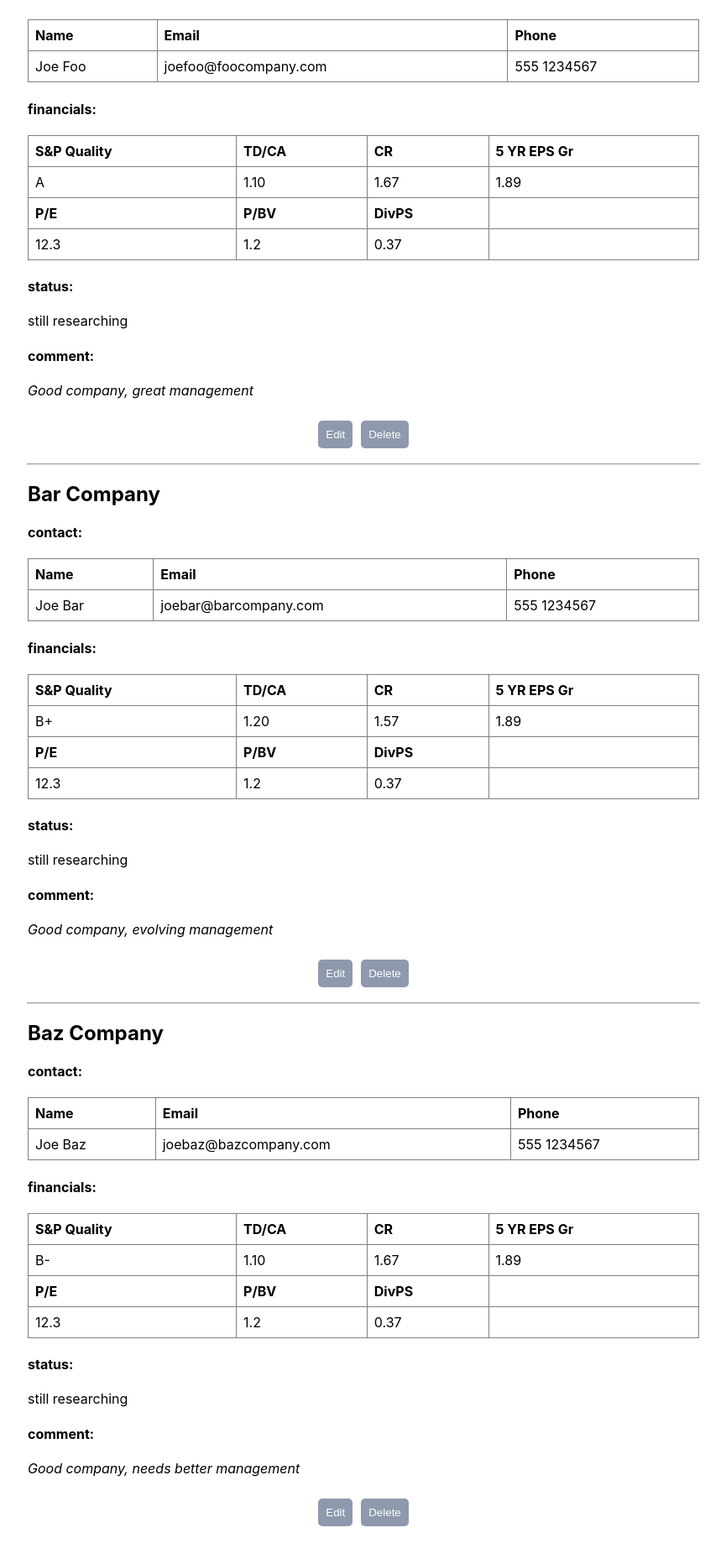
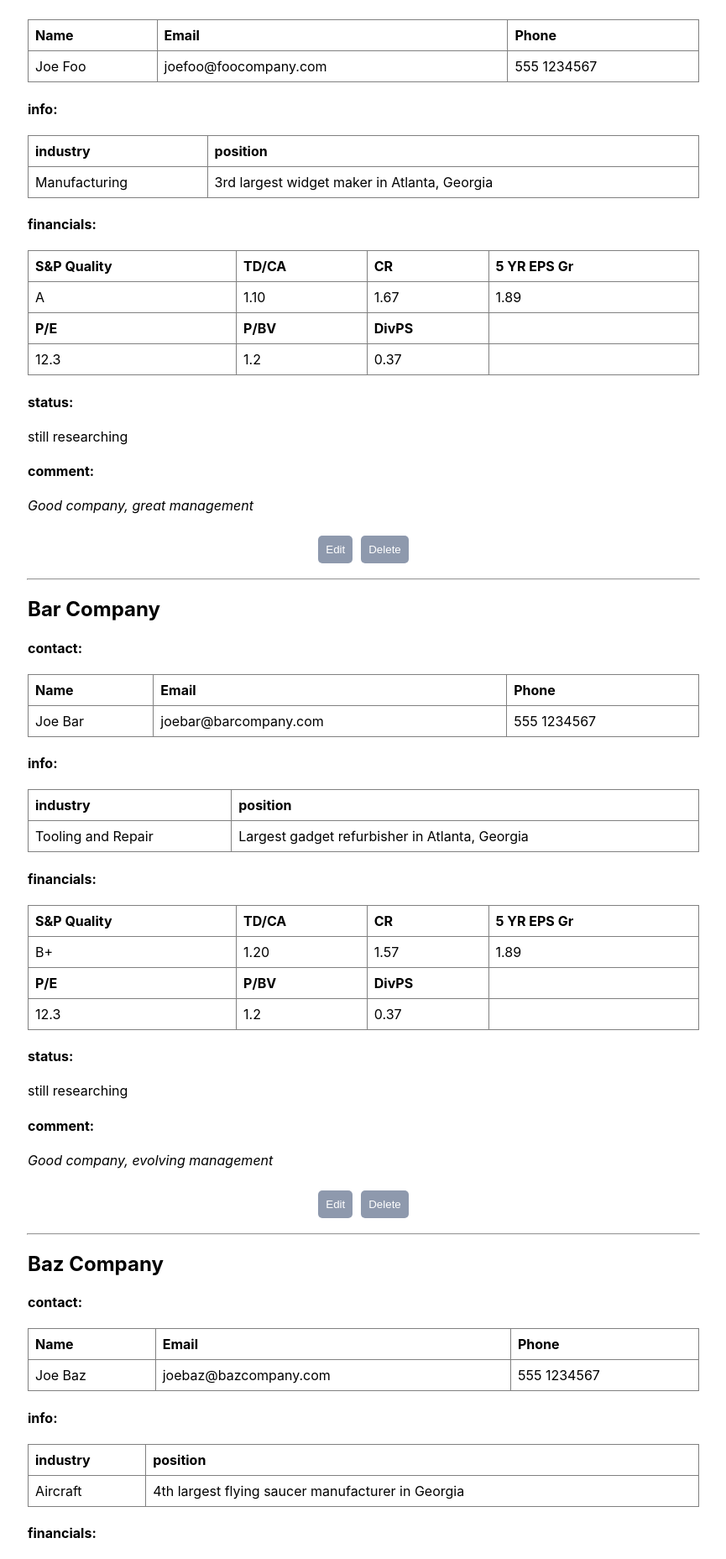
Before and after one commit to deepbsd/AcquireCo, a React (Create React App) app: page /listpage in a window 1280 px wide. Shown: the part 283-2140 px from the top of the page at 84% size, without its empty margins (207-1072 px from the left). Before the commit the page ends 2111 px from the top, so only its background shows below. Built offline with nearby package versions, Linux system fonts and the light colour scheme.

Commit message:
added info section.  I had forgotten to do that.  At least it's a placeholder

```diff
--- a/src/components/addcompany.js
+++ b/src/components/addcompany.js
@@ -14,6 +14,8 @@ class AddCompany extends Component {
         const contact = this.getCompanyContact.value;
         const contactEmail = this.getCompanyContactEmail.value;
         const contactPhone = this.getCompanyContactPhone.value;
+        const industry = this.getCompanyIndustry.value;
+        const position = this.getCompanyPosition.value;
         const SPValue = this.getCompanySPValue.value;
         const DebtToCA = this.getCompanyDebtToCA.value;
         const CR = this.getCompanyCR.value;
@@ -30,6 +32,8 @@ class AddCompany extends Component {
             contact,
             contactEmail,
             contactPhone,
+            industry,
+            position,
             SPValue,
             DebtToCA,
             CR,
@@ -81,6 +85,15 @@ class AddCompany extends Component {
            <div className="formGroup">
                <label htmlFor="formInput">Contact Phone</label><br />
                <input type="text"  ref={(input)=>this.getCompanyContactPhone = input} />
+           </div>
+
+           <div className="formGroup">
+               <label className="label" htmlFor="formInput">Industry</label><br />
+               <input type="tel" ref={(input)=>this.getCompanyIndustry = input}  />
+           </div>
+           <div className="formGroup">
+               <label className="label" htmlFor="formInput">Position</label><br />
+               <input type="tel" ref={(input)=>this.getCompanyPosition = input}  />
            </div>
 
            <div className="formGroup">
--- a/src/components/editcompany.js
+++ b/src/components/editcompany.js
@@ -15,6 +15,8 @@ class EditCompany extends Component {
         const contact = this.getCompanyContact.value;
         const contactEmail = this.getCompanyContactEmail.value;
         const contactPhone = this.getCompanyContactPhone.value;
+        const industry = this.getCompanyIndustry.value;
+        const position = this.getCompanyPosition.value;
         const SPValue = this.getCompanySPValue.value;
         const DebtToCA = this.getCompanyDebtToCA.value;
         const CR = this.getCompanyCR.value;
@@ -31,6 +33,8 @@ class EditCompany extends Component {
             contact,
             contactEmail,
             contactPhone,
+            industry,
+            position,
             SPValue,
             DebtToCA,
             CR,
@@ -96,6 +100,20 @@ class EditCompany extends Component {
                    <label className="label" htmlFor="formInput">Contact Phone</label><br />
                    <input type="tel" ref={(input)=>this.getCompanyContactPhone = input}
                      defaultValue={this.props.location.state.thiscompany.contactPhone}
+                   />
+               </div>
+
+               <div className="formGroup">
+                   <label className="label" htmlFor="formInput">Industry</label><br />
+                   <input type="tel" ref={(input)=>this.getCompanyIndustry = input}
+                     defaultValue={this.props.location.state.thiscompany.industry}
+                   />
+               </div>
+
+               <div className="formGroup">
+                   <label className="label" htmlFor="formInput">Position</label><br />
+                   <input type="tel" ref={(input)=>this.getCompanyPosition = input}
+                     defaultValue={this.props.location.state.thiscompany.position}
                    />
                </div>
 
--- a/src/components/smallcompany.js
+++ b/src/components/smallcompany.js
@@ -15,6 +15,13 @@ export default function Smallcompany(props){
               <td>{props.contactPhone}</td>
               </tr>
              </tbody>
+            </table>
+            <h4>info:</h4>
+            <table>
+            <tbody>
+            <tr><th>industry</th><th>position</th></tr>
+            <tr><td>{props.industry}</td><td>{props.position}</td></tr>
+            </tbody>
             </table>
             <h4>financials:</h4>
             <table>
--- a/src/reducers/index.js
+++ b/src/reducers/index.js
@@ -8,7 +8,8 @@ const initialState = {
                 contact: "Joe Foo",
                 contactEmail: "joefoo@foocompany.com",
                 contactPhone: "555 1234567",
-                financials: "placeholder",
+                industry: "Manufacturing",
+                position: "3rd largest widget maker in Atlanta, Georgia",
                 SPValue: "A",
                 DebtToCA: "1.10",
                 CR: "1.67",
@@ -25,7 +26,8 @@ const initialState = {
                 contact: "Joe Bar",
                 contactEmail: "joebar@barcompany.com",
                 contactPhone: "555 1234567",
-                financials: "placeholder",
+                industry: "Tooling and Repair",
+                position: "Largest gadget refurbisher in Atlanta, Georgia",
                 SPValue: "B+",
                 DebtToCA: "1.20",
                 CR: "1.57",
@@ -42,7 +44,8 @@ const initialState = {
                 contact: "Joe Baz",
                 contactEmail: "joebaz@bazcompany.com",
                 contactPhone: "555 1234567",
-                financials: "placeholder",
+                industry: "Aircraft",
+                position: "4th largest flying saucer manufacturer in Georgia",
                 SPValue: "B-",
                 DebtToCA: "1.10",
                 CR: "1.67",
```
Also changed, not shown: 1 other file (tests, documents, lock files or other folders).
